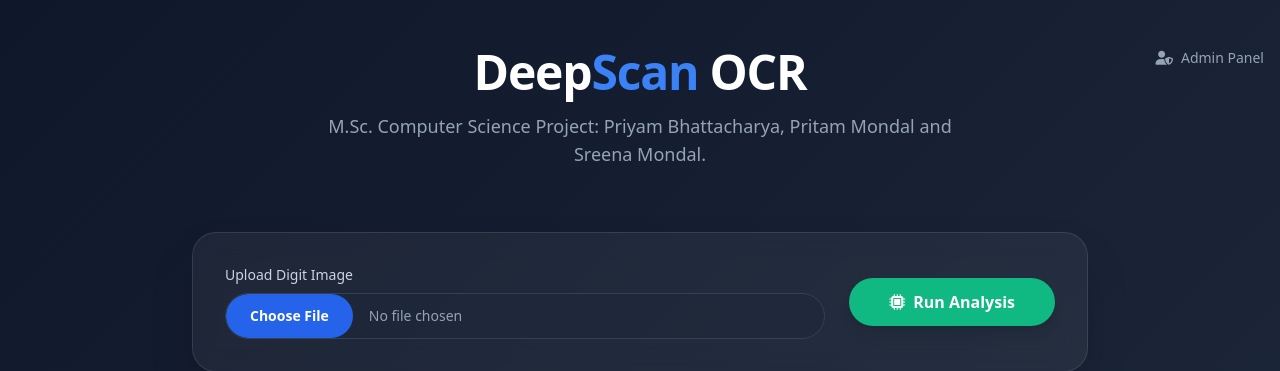
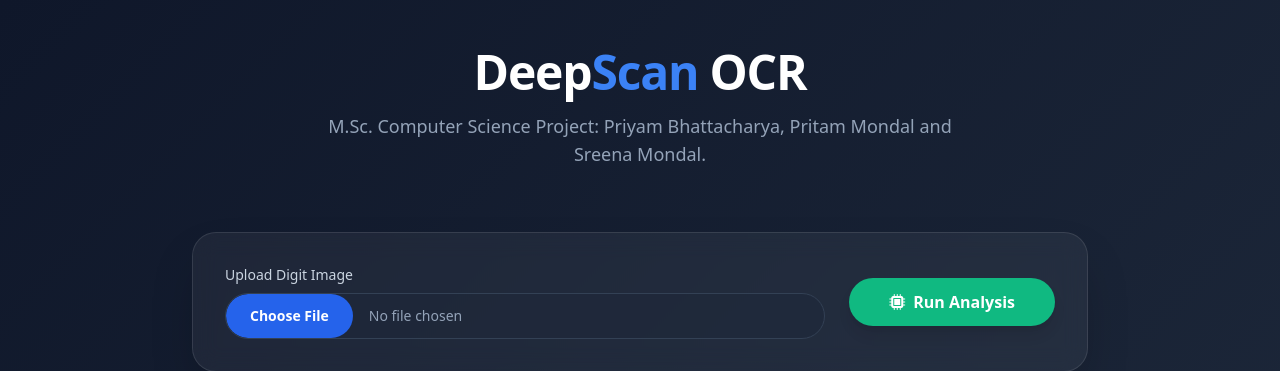
Before and after one commit to itspriyambhattacharya/msc-project-ocr-digit-app-2, a Flask app: page / in a window 1280 px wide. Shown: the top 371 px of the page. Run offline with Flask 3, Linux system fonts and the light colour scheme; some libraries are stand-ins or nearby versions.

Commit message:
removed admin part

```diff
--- a/app.py
+++ b/app.py
@@ -8,29 +8,23 @@ from werkzeug.utils import secure_filename
 import uuid
 import shutil
 
-# ===================== FLASK APP =====================
+# ================= FLASK APP =================
 
 app = Flask(__name__)
-
-# ===================== CONFIG =====================
 
 UPLOAD_FOLDER = "uploads"
 FEEDBACK_FOLDER = "data/live_feedback"
 MODEL_PATH = "model.pth"
 
-ADMIN_USER = "admin"
-ADMIN_PASSWORD = "password"  # change in production
-
 os.makedirs(UPLOAD_FOLDER, exist_ok=True)
 os.makedirs(FEEDBACK_FOLDER, exist_ok=True)
 
-# ===================== LOAD MODEL =====================
+# ================= MODEL =================
 
 
 class CNN(nn.Module):
     def __init__(self):
         super(CNN, self).__init__()
-
         self.conv1 = nn.Conv2d(1, 32, 3, 1)
         self.conv2 = nn.Conv2d(32, 64, 3, 1)
         self.pool = nn.MaxPool2d(2)
@@ -50,8 +44,14 @@ class CNN(nn.Module):
 
 device = torch.device("cpu")
 model = CNN()
-model.load_state_dict(torch.load(MODEL_PATH, map_location=device))
-model.eval()
+
+# SAFE MODEL LOADING
+if os.path.exists(MODEL_PATH):
+    model.load_state_dict(torch.load(MODEL_PATH, map_location=device))
+    model.eval()
+    print("Model loaded successfully.")
+else:
+    print("WARNING: model.pth not found. App will run but predictions disabled.")
 
 transform = transforms.Compose([
     transforms.Grayscale(),
@@ -59,9 +59,7 @@ transform = transforms.Compose([
     transforms.ToTensor(),
 ])
 
-# =========================================================
-# ======================= ROUTES ===========================
-# =========================================================
+# ================= HOME =================
 
 
 @app.route("/", methods=["GET", "POST"])
@@ -82,13 +80,18 @@ def home():
             image = Image.open(filepath)
             image = transform(image).unsqueeze(0)
 
-            with torch.no_grad():
-                output = model(image)
-                probs = torch.softmax(output, dim=1)
-                conf, pred = torch.max(probs, 1)
+            if os.path.exists(MODEL_PATH):
+                with torch.no_grad():
+                    output = model(image)
+                    probs = torch.softmax(output, dim=1)
+                    conf, pred = torch.max(probs, 1)
 
-            prediction = pred.item()
-            confidence = round(conf.item() * 100, 2)
+                prediction = pred.item()
+                confidence = round(conf.item() * 100, 2)
+            else:
+                prediction = "Model Missing"
+                confidence = 0
+
             image_path = "/" + filepath
 
     return render_template(
@@ -99,18 +102,17 @@ def home():
         filename=filename
     )
 
+# ================= FEEDBACK =================
 
-# ===================== FEEDBACK =====================
 
 @app.route("/feedback", methods=["POST"])
 def feedback():
 
     filename = request.form.get("filename")
-    predicted = request.form.get("predicted")
     feedback = request.form.get("feedback")
     correct_digit = request.form.get("correct_digit")
 
-    if feedback == "no" and correct_digit != "":
+    if feedback == "no" and correct_digit:
         source_path = os.path.join(UPLOAD_FOLDER, filename)
 
         target_dir = os.path.join(FEEDBACK_FOLDER, correct_digit)
@@ -123,80 +125,8 @@ def feedback():
 
     return redirect(url_for("home"))
 
+# ================= RUN =================
 
-# ===================== ADMIN LOGIN =====================
-
-@app.route("/admin/login", methods=["GET", "POST"])
-def admin_login():
-
-    error = None
-
-    if request.method == "POST":
-        user = request.form.get("user_id")
-        password = request.form.get("password")
-
-        if user == ADMIN_USER and password == ADMIN_PASSWORD:
-            return redirect(url_for("admin_panel", key=ADMIN_PASSWORD))
-        else:
-            error = "Invalid credentials"
-
-    return render_template("admin_login.html", error=error)
-
-
-# ===================== ADMIN PANEL =====================
-
-@app.route("/admin")
-def admin_panel():
-
-    key = request.args.get("key")
-
-    if key != ADMIN_PASSWORD:
-        return redirect(url_for("admin_login"))
-
-    feedback_data = {}
-
-    for digit in range(10):
-        digit_path = os.path.join(FEEDBACK_FOLDER, str(digit))
-        if os.path.exists(digit_path):
-            feedback_data[str(digit)] = os.listdir(digit_path)
-        else:
-            feedback_data[str(digit)] = []
-
-    return render_template(
-        "admin_panel.html",
-        feedback_data=feedback_data,
-        admin_key=ADMIN_PASSWORD
-    )
-
-
-# ===================== DELETE IMAGE =====================
-
-@app.route("/admin/delete_image", methods=["POST"])
-def delete_image():
-
-    key = request.form.get("key")
-    digit = request.form.get("digit")
-    filename = request.form.get("filename")
-
-    if key != ADMIN_PASSWORD:
-        return redirect(url_for("admin_login"))
-
-    file_path = os.path.join(FEEDBACK_FOLDER, digit, filename)
-
-    if os.path.exists(file_path):
-        os.remove(file_path)
-
-    return redirect(url_for("admin_panel", key=ADMIN_PASSWORD))
-
-
-# ===================== STATIC FILE SERVING =====================
-
-@app.route("/data/live_feedback/<digit>/<filename>")
-def serve_feedback(digit, filename):
-    return app.send_static_file(f"../data/live_feedback/{digit}/{filename}")
-
-
-# ===================== RUN =====================
 
 if __name__ == "__main__":
     app.run(host="0.0.0.0", port=7860)
--- a/templates/index.html
+++ b/templates/index.html
@@ -46,18 +46,7 @@
 
     <div class="container mx-auto px-4 py-12">
       <!-- Header -->
-      <header class="relative text-center mb-16">
-        <!-- Admin Link (Top Right) -->
-        <div class="absolute right-0 top-0">
-          <a
-            href="/admin/login"
-            class="text-sm text-slate-400 hover:text-white transition duration-300 flex items-center gap-2"
-          >
-            <i class="fas fa-user-shield"></i>
-            Admin Panel
-          </a>
-        </div>
-
+      <header class="text-center mb-16">
         <h1 class="text-5xl font-extrabold tracking-tight text-white mb-4">
           Deep<span class="text-blue-500">Scan</span> OCR
         </h1>
@@ -144,9 +133,9 @@
             <!-- Confidence -->
             <div class="w-full mt-4">
               <div class="flex justify-between mb-2 px-2">
-                <span class="text-sm font-medium text-blue-400"
-                  >Confidence</span
-                >
+                <span class="text-sm font-medium text-blue-400">
+                  Confidence
+                </span>
                 <span class="text-sm font-medium text-blue-400">
                   {{ confidence }}%
                 </span>
```
